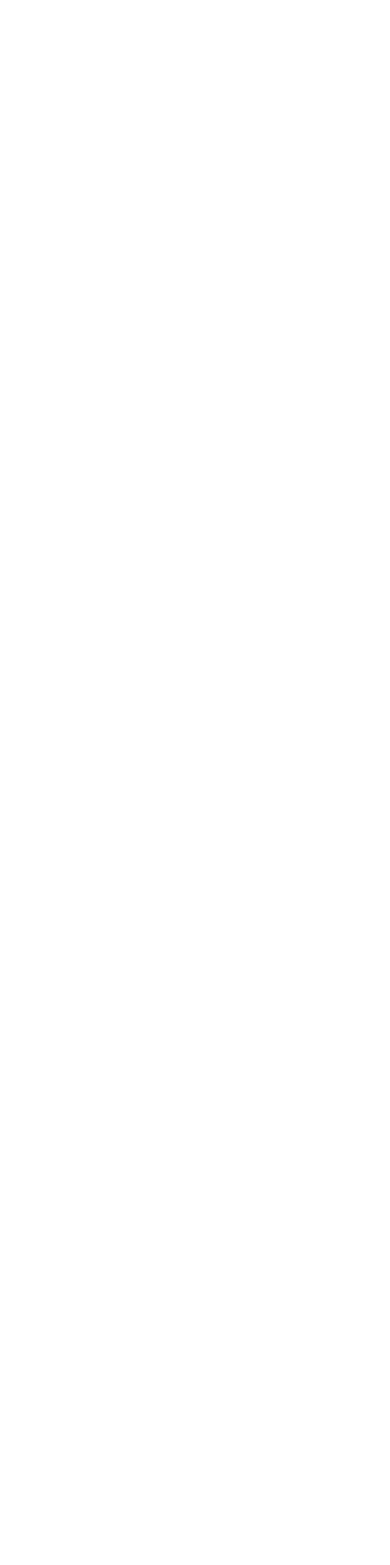
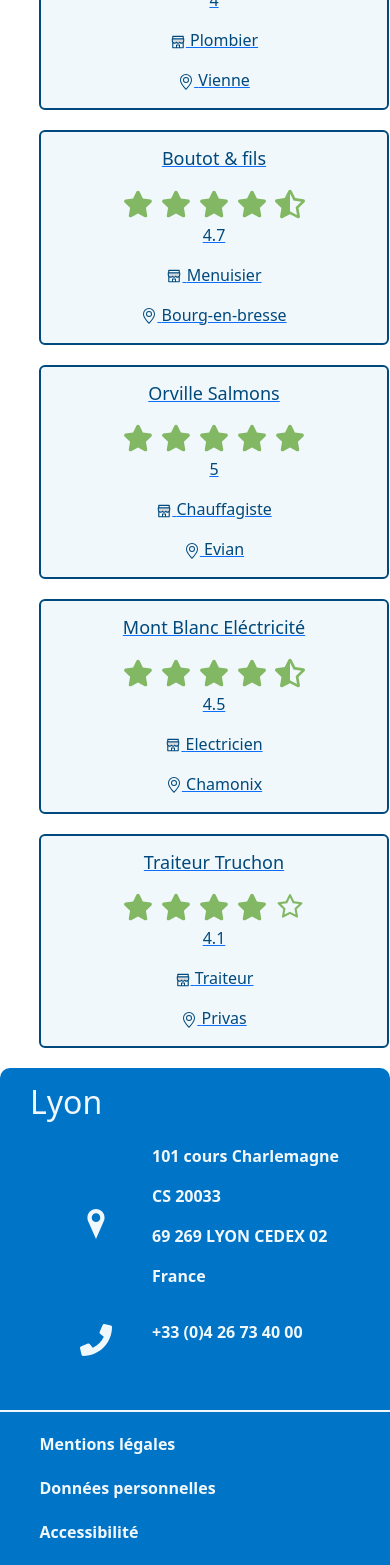
Before and after one commit to Cocotte123/trouvetonartisan, a React (Create React App) app: page /batiment in a window 390 px wide. Shown: the part 432-1997 px from the top of the page. Before the commit the page ends 844 px from the top, so only its background shows below. Built offline with nearby package versions, Linux system fonts and the light colour scheme.

Commit message:
footer-listeartisans-404

```diff
--- a/src/App.js
+++ b/src/App.js
@@ -26,6 +26,7 @@ function App() {
       <BrowserRouter>
         <Navbar handleChange={handleChange} />
         <p>{queryArtisan}</p>
+
         <Routes>
           <Route path='/' element={<Accueil />} />
           <Route path='/batiment' element={<ListeArtisans category="Bâtiment" queryArtisan={queryArtisan}/>} />
--- a/src/components/Accueil.css
+++ b/src/components/Accueil.css
@@ -73,8 +73,6 @@
     color: #cd2c2e;
     font-size: 30px;
 
-
-
 }
 
 
--- a/src/components/Footer.css
+++ b/src/components/Footer.css
@@ -0,0 +1,117 @@
+footer {
+    width: 100%;
+    border-radius: 10px;
+    background-color: #0074C7;
+
+    display: flex;
+    flex-direction: column;
+
+    color: #F1F8FC;
+    font-weight: bold;
+    font-size: 32px;
+}
+
+#adressContainer {
+    padding-bottom: 50px;
+    border-bottom: #F1F8FC solid 2px;
+}
+
+#adressContainer h3 {
+    padding-left: 50px;
+    padding-bottom: 30px;
+    padding-top: 30px;
+   font-size: 48px;
+
+}
+
+address {
+    display: flex;
+    flex-direction: row;
+    margin-left: 200px;
+    align-items: center;
+}
+
+#adressDetails {
+    margin-left: 40px;
+}
+
+#phoneNumber {
+    display: flex;
+    flex-direction: row;
+    margin-left: 200px;
+    align-items: center;
+}
+
+#phoneNumberDetail {
+    margin-left: 40px;
+}
+
+#menu {
+    display: grid;
+    grid-template-columns: repeat(auto-fill, minmax(300px, 1fr));
+    grid-gap: 20px;
+    width: 90%;
+    margin: auto;
+    padding: 20px;
+    font-size: 20px;
+}
+
+#menu a {
+    color: #F1F8FC;
+    text-decoration: none;
+    text-align: center;
+}
+
+
+@media screen and (max-width: 900px) {
+    #adressContainer h3 {
+        padding-left: 30px;
+        padding-bottom: 15px;
+        padding-top: 20px;
+       font-size: 32px;
+
+    }
+
+    address {
+       margin-left: 100px;
+       font-size: 24px;
+    }
+
+    #phoneNumber {
+        margin-left: 100px;
+        font-size: 24px;
+    }
+
+    #menu {
+        font-size: 24px;
+    }
+}
+
+@media screen and (max-width: 500px) {
+    #adressContainer h3 {
+        padding-left: 30px;
+        padding-bottom: 15px;
+        padding-top: 15px;
+        font-size: 32px;
+
+    }
+
+    address {
+        margin-left: 80px;
+        font-size: 16px;
+
+     }
+
+    #phoneNumber {
+        margin-left: 80px;
+        font-size: 16px;
+    }
+
+     #menu {
+        font-size: 16px;
+     }
+
+    #menu a {
+        text-align: left;
+    }
+}
--- a/src/components/Footer.jsx
+++ b/src/components/Footer.jsx
@@ -1,11 +1,39 @@
 import React from "react";
 import '../components/Footer.css';
-
-
+import { GiPositionMarker } from "react-icons/gi";
+import { FaPhone } from "react-icons/fa";
 
 
 const Footer = () => {
+    const styleIcon = { color: "#F1F8FC", fontSize: "2em" }
 
+    return (
+        <footer>
+            <div id="adressContainer">
+                <h3>Lyon</h3>
+                <address>
+                    <GiPositionMarker style={styleIcon} />
+                    <div id="adressDetails">
+                    <p>101 cours Charlemagne</p>
+                    <p>CS 20033</p>
+                    <p>69 269 LYON CEDEX 02</p>
+                    <p>France</p>
+                    </div>
+                </address>
+                <div id="phoneNumber">
+                <FaPhone style={styleIcon} />
+                <p id="phoneNumberDetail">+33 (0)4 26 73 40 00</p>
+                </div>
+            </div>
+            <div id="menu" class="container">
+                <a href="#">Mentions légales</a>
+                <a href="#">Données personnelles</a>
+                <a href="#">Accessibilité</a>
+                <a href="#">Cookies</a>
+            </div>
+
+        </footer>
+    )
 
 }
 
--- a/src/components/ListeArtisans.css
+++ b/src/components/ListeArtisans.css
@@ -0,0 +1,77 @@
+#listeArtisansPage {
+    width: 100%;
+    border-top: solid #82B864 4px;
+}
+
+#listeArtisansPage h1 {
+    font-size: 64px;
+    color: #00497C;
+    text-align: center;
+    padding-top: 3%;
+    padding-bottom: 3%;
+}
+
+#cartListeArtisansContainer {
+    width: 85%;
+    margin: auto;
+    padding-bottom: 5%;
+}
+
+#cartListeArtisansContainer .cards {
+    display: grid;
+    grid-template-columns: repeat(auto-fill, minmax(350px, 1fr));
+    grid-gap: 20px;
+
+
+}
+
+#artisanListeCard {
+    background-color: #F1F8FC;
+    border:#00497C solid 2px;
+}
+
+#artisanListeCard h5{
+    color: #00497C;
+    font-size: 40px;
+}
+
+#artisanListeCard p {
+    color: #00497C;
+    font-size: 32px;
+}
+
+#listeArtisanStar {
+    color: #82B864;
+    font-size: 30px;
+
+}
+
+@media screen and (max-width: 900px) {
+    #artisanListeCard h5 {
+        font-size: 32px;
+
+    }
+
+    #artisanListeCard p {
+        font-size: 28px;
+
+    }
+}
+
+@media screen and (max-width: 500px) {
+
+    #cartListeArtisansContainer {
+        width: 80%;
+        margin: auto;
+
+    }
+
+    #artisanListeCard h5 {
+        font-size: 18px;
+    }
+
+    #artisanListeCard p {
+        font-size: 16px;
+    }
+
+}
--- a/src/components/ListeArtisans.jsx
+++ b/src/components/ListeArtisans.jsx
@@ -3,7 +3,9 @@ import '../components/ListeArtisans.css';
 /*import Artisans from '../datas/datas.json';*/
 import { ListeContext } from "../context/ListeContext";
 import { Link } from "react-router-dom";
-
+import Star from '../components/Star';
+import { AiTwotoneShop } from "react-icons/ai";
+import { BsGeoAlt } from "react-icons/bs";
 
 
 const ListeArtisans = (props) => {
@@ -11,10 +13,11 @@ const ListeArtisans = (props) => {
 
 
     return(
-        <div>
-            <h1>{props.category}</h1>
-            <p>{props.queryArtisan}</p>
-            <div>
+        <div id="listeArtisansPage">
+            <h1>Nos artisans en {props.category}</h1>
+            <div id="cartListeArtisansContainer">
+                <div class="row">
+                    <div class="col cards">
                         {Artisans.filter(artisan=>artisan.name.toLowerCase().includes(props.queryArtisan.toLowerCase()) ||
                                 artisan.specialty.toLowerCase().includes(props.queryArtisan.toLowerCase()) ||
                                 artisan.location.toLowerCase().includes(props.queryArtisan.toLowerCase()) ).map((artisan)=>{
@@ -22,7 +25,17 @@ const ListeArtisans = (props) => {
                             {
                             return(
                                     <Link to={`/artisan/${artisan.id}`} key={artisan.id}>
-                            {artisan.name}
+                                    <div  class="card text-center" id="artisanListeCard">
+                                        <div class="card-body">
+                                        <h5 class="card-title">{artisan.name}</h5>
+                                        <div id="listeArtisanStar">
+                                            <Star note={artisan.note}/>
+                                        </div>
+                                        <p class="card-text">{artisan.note}</p>
+                                        <p class="card-text"><AiTwotoneShop /> {artisan.specialty}</p>
+                                        <p class="card-text"><BsGeoAlt /> {artisan.location}</p>
+                                </div>
+                            </div>
                                     </Link>
                                 )
                             }
@@ -35,6 +48,8 @@ const ListeArtisans = (props) => {
                         }
                     </div>
                 </div>
+            </div>
+        </div>
     );
 }
 
--- a/src/components/Navbar.css
+++ b/src/components/Navbar.css
@@ -75,6 +75,28 @@ li:active {
         margin: 2px;
     }
 
+    #searchContainer {
+        right: 60px;
+        top: 80px;
+
+    }
+
+    #searchInput[type="text"]{
+        /*border: none;*/
+        width: 40px;
+        border: black solid 2px;
+        transition: 0.2s ease-in-out;
+    }
+
+    #searchInput[type="text"]:focus{
+        transition: 0.2s ease-in-out;
+        border-right: solid #0074C7 2px;
+        border-bottom: solid #0074C7 2px;
+        border-top: white;
+        border-left: white;
+        width: 100%;
+    }
+
 
 }
 
--- a/src/components/Page404.css
+++ b/src/components/Page404.css
@@ -0,0 +1,56 @@
+#page404 {
+    width: 100%;
+    border-top: solid #cd2c2e 4px;
+}
+
+#page404 h1 {
+    font-size: 64px;
+    color: #00497C;
+    text-align: center;
+    padding-top: 3%;
+    padding-bottom: 3%;
+}
+
+#page404 img {
+    width: 70%;
+    height: auto;
+    display: block;
+    margin-left: auto;
+    margin-right: auto;
+}
+
+#retour {
+    background-color: #CD2C2E;
+    border: none;
+    padding: 14px;
+    width: 200px;
+    text-align: center;
+    font-size: 20px;
+    font-weight: bold;
+    border-radius: 30px;
+    color: #F1F8FC;
+    display: block;
+    margin-left: auto;
+    margin-right: auto;
+    margin-bottom: 30px;
+}
+
+@media screen and (max-width: 900px) {
+    #page404 h1 {
+        font-size: 40px;
+    }
+}
+
+@media screen and (max-width: 500px) {
+    #page404 h1 {
+        font-size: 22px;
+    }
+
+    #retour {
+        width: 150px;
+        padding: 14px;
+
+        font-size: 14px;
+
+    }
+}
--- a/src/components/Page404.jsx
+++ b/src/components/Page404.jsx
@@ -1,11 +1,18 @@
 import React from "react";
 import '../components/Page404.css';
+import ImagePage404 from '../images/404.jpg';
 
 
 
 
 const Page404 = () => {
-
+    return (
+        <div id="page404">
+            <h1>404</h1>
+            <img src={ImagePage404} alt="Téléphone cassé"/>
+            <a href='/' id="retour"  role="button">Retour à l'accueil</a>
+        </div>
+    )
 
 }
 
```
Lines whose indentation alone changed are shown as unchanged.
